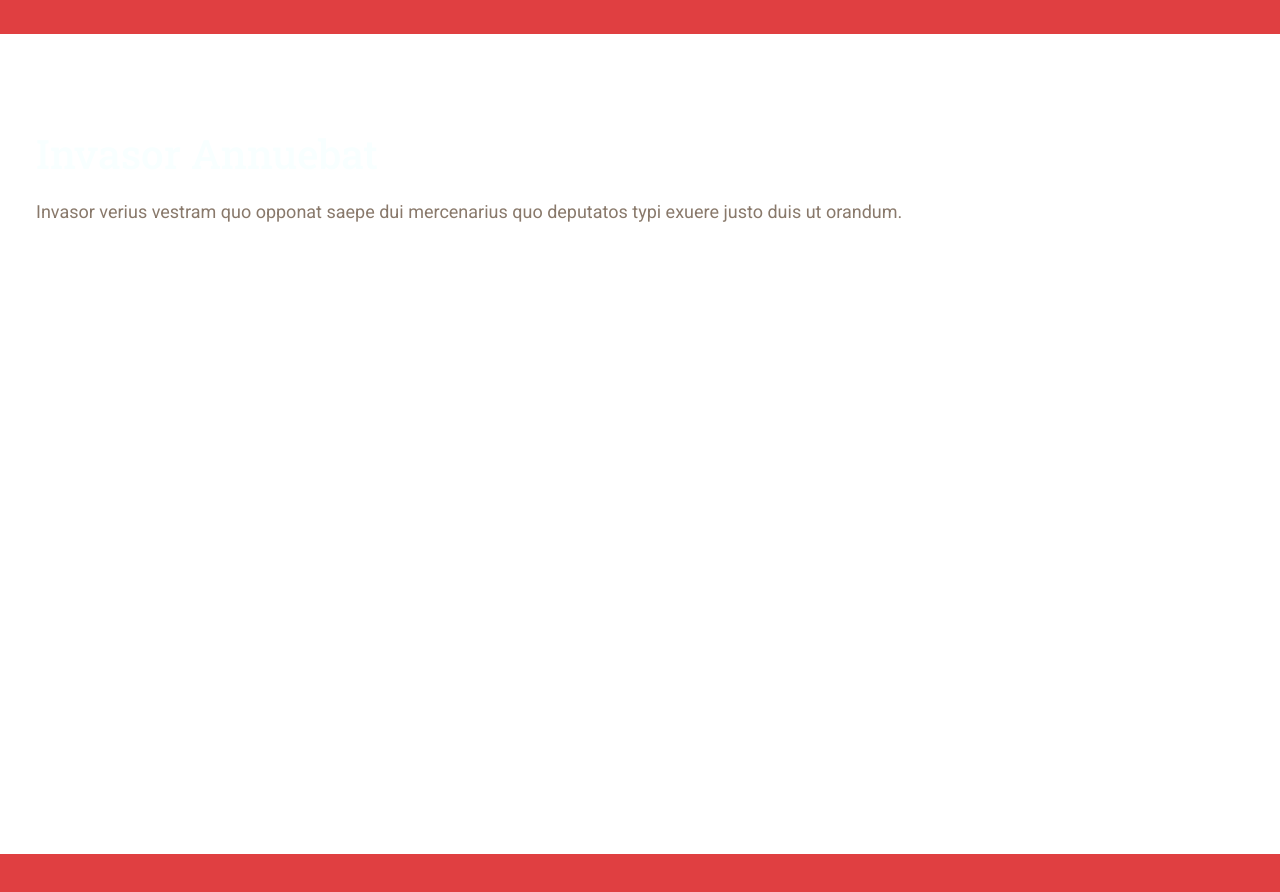
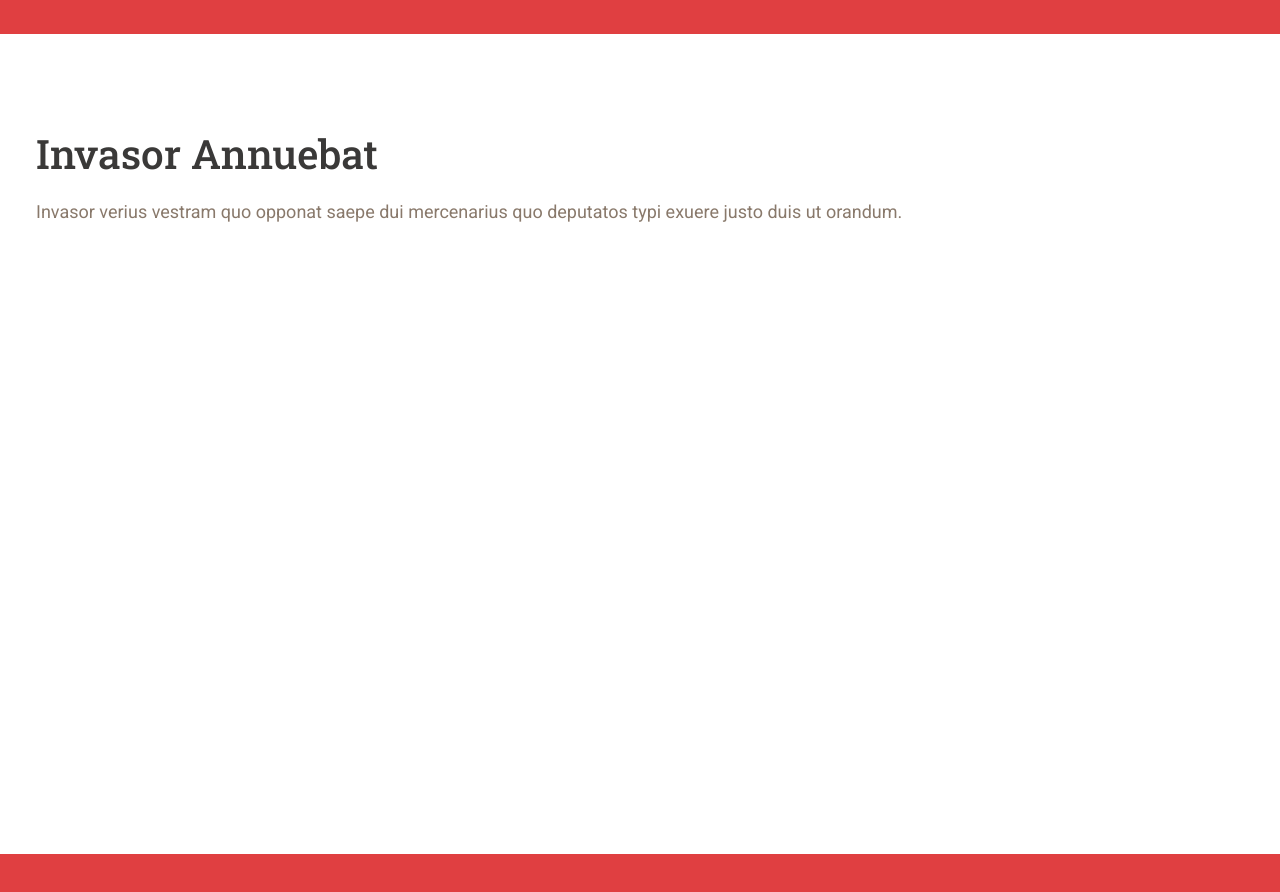
Before and after one commit to vlysium/13c.01.01.fonts-and-components, a plain HTML site: page index.html in a window 1280 px wide. Shown: the part 1300-2192 px from the top of the page. Drawn offline with Linux system fonts and the light colour scheme; a script that the page names is missing.

Commit message:
color fix

```diff
--- a/style.css
+++ b/style.css
@@ -167,6 +167,10 @@ header {
   --color-dark: rgb(32, 32, 32);
 }
 
+#cards h2 {
+  color: var(--color-darker);
+}
+
 .card {
   display: flex;
   flex-direction: column;
```
